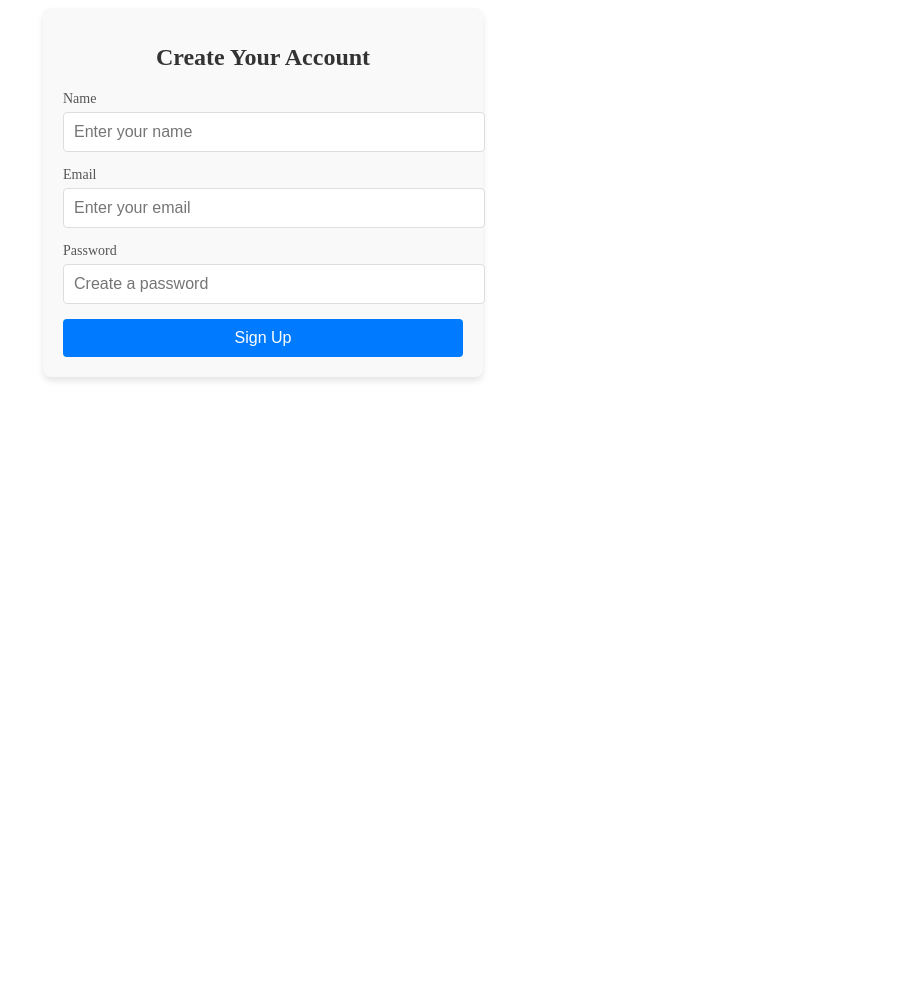
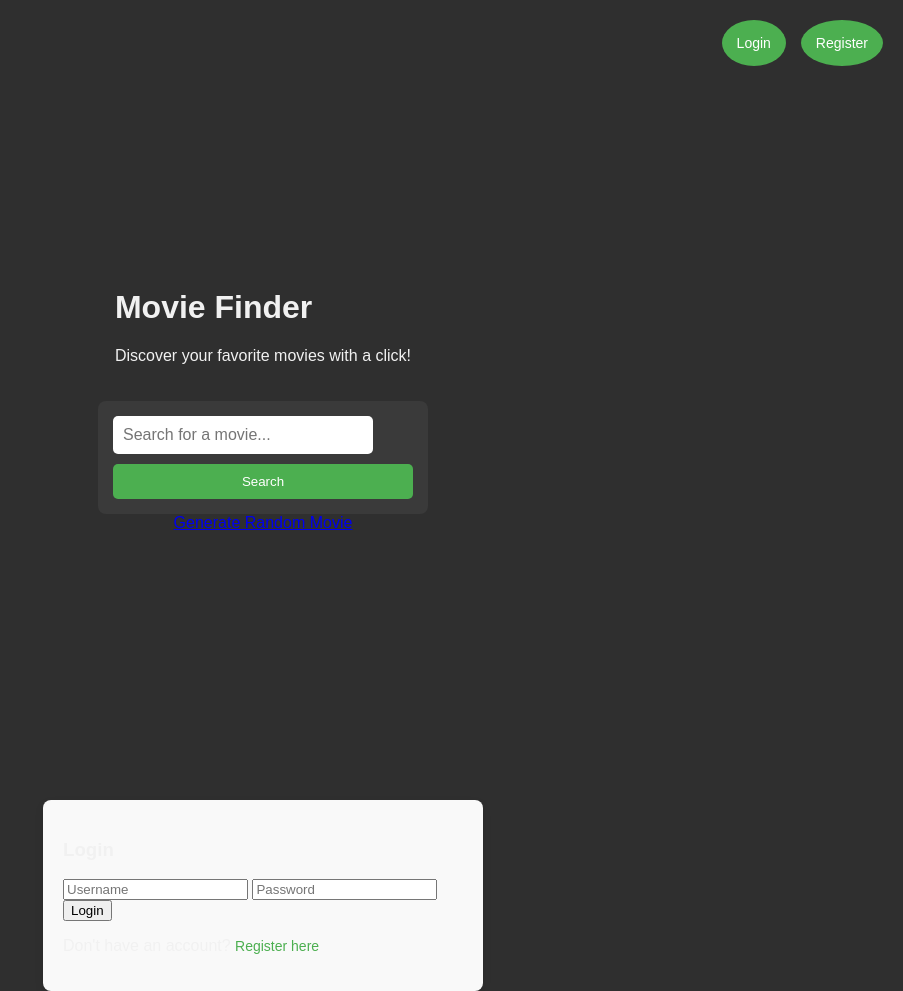
Before and after one commit to ayyericc/Movie-recommender, a Flask app: page /register in a window 1280 px wide. Shown: the whole page, without its empty margins (377-1280 px from the left). Before the commit the page ends 381 px from the top, so only its background shows below. Run offline with Flask 3, Linux system fonts and the light colour scheme; parts of the project's set-up code (start-up, migrations or seed data) failed here and were passed over.

Commit message:
finished the login user code. Couldn't get the page to load logged in to test other features

```diff
--- a/main.py
+++ b/main.py
@@ -79,9 +79,14 @@ with app.app_context():
 #Home page
 @app.route("/")
 def home():
+    if current_user.is_authenticated:
+        print(current_user.username)
 
-
-    return render_template("index.html")
+    return render_template(
+        "index.html",
+        user=current_user.is_authenticated,
+        username=current_user.username if current_user.is_authenticated else None
+    )
 
 
 
@@ -112,34 +117,32 @@ def register():
     return render_template("register.html")
 
 
-
-
 @app.route("/login", methods= ["POST", "GET"])
 def login():
-
     if request.method == "POST":
         email = request.form.get("email")
         password = request.form.get("password")
 
-        #checks to see if the user is in the database
+        # Check if the user is in the database
         result = db.session.execute(db.select(Users).where(Users.email == email))
         user = result.scalar()
-        check_password = check_password_hash(user.password, password)
 
-        if check_password and user:
-            last_page = request.args.get("next")
+        if user and check_password_hash(user.password, password):
+            # Log the user in
             login_user(user.id)
-            #TODO when login is set up correctly change the return value
-            # return redirect(url_for("next") or redirect("dashboard"))
-            return jsonify(successful= "You have been logged in successfully")
+            # Redirect to the homepage after login
+            flash("You have successfully logged in!")
+            time.sleep(1)
+            return redirect(url_for("home"))
+        else:
+            flash("Invalid email or password.")
+            return redirect(url_for("login"))
 
-        else:
-            return jsonify(error= "failed to login")
-                # flash("Email don't exist. Create an account first")
+            # flash("Email don't exist. Create an account first")
                 # return render_template(url_for("register"))
     else:
 
-        return jsonify(page= "loaded the login page")
+        return render_template("login.html")
 
 
 
--- a/static/home.css
+++ b/static/home.css
@@ -1,109 +1,74 @@
-/* General body styling */
+/* General reset and background */
 body {
-    font-family: 'Arial', sans-serif;
-    background: linear-gradient(to right, #ff7e5f, #feb47b);  /* Beautiful gradient background */
     margin: 0;
     padding: 0;
-    display: flex;
-    justify-content: center;
-    align-items: center;
-    height: 100vh;
+    font-family: Arial, sans-serif;
+    background-color: #2f2f2f; /* Dark background for a professional look */
+    color: #f1f1f1; /* Light text color for contrast */
 }
 
-/* Main container for centering the content */
+/* Main container style */
 .main-container {
-    text-align: center;
-    color: white;
-    width: 100%;
-    max-width: 1200px;
-    padding: 20px;
-    background: rgba(0, 0, 0, 0.6);  /* Dark overlay behind content */
-    border-radius: 15px;
-    box-shadow: 0 4px 30px rgba(0, 0, 0, 0.3);
+    display: flex;
+    flex-direction: column;
+    align-items: center;
+    justify-content: center;
+    min-height: 100vh; /* Full viewport height */
 }
 
-/* Header section */
-.header {
-    margin-bottom: 30px;
+/* Welcome message style */
+.welcome-message {
+    font-size: 24px;
+    margin-bottom: 20px;
+    text-align: center;
 }
 
-.header h1 {
-    font-size: 3.5em;
-    margin: 0;
-    color: #ffffff;
-}
-
-.header p {
-    font-size: 1.2em;
-    color: #f1f1f1;
-    margin-top: 10px;
-}
-
-/* Search bar styles */
+/* Search form section */
 .search-container {
-    margin: 20px 0;
-}
-
-.search-form {
-    display: flex;
-    justify-content: center;
-    align-items: center;
+    margin-top: 20px;
+    padding: 15px;
+    background-color: #3a3a3a;
+    border-radius: 8px;
+    width: 300px;
 }
 
 .search-form input[type="text"] {
-    padding: 12px;
-    width: 300px;
-    border-radius: 50px;
+    padding: 10px;
+    font-size: 16px;
+    width: 80%;
+    margin-bottom: 10px;
     border: none;
-    font-size: 1.1em;
-    margin-right: 15px;
-    transition: all 0.3s ease;
+    border-radius: 5px;
 }
 
-.search-form input[type="text"]:focus {
-    outline: none;
-    box-shadow: 0 0 10px rgba(255, 255, 255, 0.5);
+.search-form button {
+    padding: 10px 15px;
+    background-color: #4CAF50;
+    color: white;
+    border: none;
+    border-radius: 5px;
+    cursor: pointer;
+    width: 100%;
 }
 
-.search-button {
-    background-color: #f7df00;
-    color: #1c1c1c;
-    padding: 12px 30px;
-    font-size: 1.1em;
-    font-weight: bold;
-    border-radius: 50px;
-    border: none;
-    cursor: pointer;
-    transition: background-color 0.3s ease, transform 0.3s ease;
+.search-form button:hover {
+    background-color: #45a049;
 }
 
-.search-button:hover {
-    background-color: #e1c200;
-    transform: scale(1.05);
+/* Authentication Bubbles (Login/Logout) */
+.logout-container {
+    margin-top: 20px;
+    text-align: center;
 }
 
-/* Random Movie Generate Button Styling */
-.generate-section {
-    margin-top: 30px;
+.logout-button {
+    background-color: #FF4C4C;
+    color: white;
+    padding: 10px;
+    text-decoration: none;
+    border-radius: 5px;
 }
 
-.generate-button {
-    display: inline-block;
-    background-color: #f7df00;
-    color: #1c1c1c;
-    font-size: 1.2em;
-    font-weight: 600;
-    padding: 15px 30px;
-    text-decoration: none;
-    border-radius: 50px;
-    margin-top: 30px;
-    text-align: center;
-    transition: background-color 0.3s ease, transform 0.3s ease;
-    box-shadow: 0 5px 15px rgba(0, 0, 0, 0.2);
-    position: relative;
+.logout-button:hover {
+    background-color: #e43e3e;
 }
-
-.generate-button:hover {
-    background-color: #e1c200;
-    transform: scale(1.05);
-}
--- a/templates/register.html
+++ b/templates/register.html
@@ -3,29 +3,135 @@
 <head>
     <meta charset="UTF-8">
     <meta name="viewport" content="width=device-width, initial-scale=1.0">
-    <title>{% block title %}Register{% endblock %}</title>
-    <link rel="stylesheet" href="{{ url_for('static', filename='register.css') }}">
+    <title>Movie Finder - Home</title>
+    <link rel="stylesheet" href="{{ url_for('static', filename='home.css') }}">
+    <style>
+        .auth-container {
+            width: 100%;
+            max-width: 400px;
+            margin: 0 auto;
+            padding: 20px;
+            background-color: #f9f9f9;
+            border-radius: 8px;
+            box-shadow: 0 4px 8px rgba(0, 0, 0, 0.1);
+        }
+
+        .auth-form {
+            display: none;
+        }
+
+        .auth-form.active {
+            display: block;
+        }
+
+        .auth-toggle {
+            color: #4CAF50;
+            text-decoration: none;
+            cursor: pointer;
+            font-size: 14px;
+        }
+
+        .auth-bubbles {
+            position: absolute;
+            top: 20px;
+            right: 20px;
+            display: flex;
+            gap: 15px;
+        }
+
+        .auth-bubble {
+            background-color: #4CAF50;
+            color: white;
+            padding: 15px;
+            border-radius: 50%;
+            text-align: center;
+            font-size: 14px;
+            cursor: pointer;
+            transition: background-color 0.3s;
+        }
+
+        .auth-bubble:hover {
+            background-color: #45a049;
+        }
+    </style>
 </head>
 <body>
-    {% block content %}
-    <div class="register-container">
-        <h1 class="register-title">Create Your Account</h1>
-        <form action="{{ url_for('register') }}" method="post" class="register-form">
-            <div class="form-group">
-                <label for="name" class="form-label">Name</label>
-                <input type="text" id="name" name="name" class="form-input" placeholder="Enter your name" required />
-            </div>
-            <div class="form-group">
-                <label for="email" class="form-label">Email</label>
-                <input type="email" id="email" name="email" class="form-input" placeholder="Enter your email" required />
-            </div>
-            <div class="form-group">
-                <label for="password" class="form-label">Password</label>
-                <input type="password" id="password" name="password" class="form-input" placeholder="Create a password" required />
-            </div>
-            <button type="submit" class="btn-primary">Sign Up</button>
-        </form>
+
+    <!-- Main container for the homepage -->
+    <div class="main-container">
+
+        <!-- Header Section -->
+        <header class="header">
+            <h1>Movie Finder</h1>
+            <p>Discover your favorite movies with a click!</p>
+        </header>
+
+        <!-- Search Bar Section -->
+        <div class="search-container">
+            <form action="{{ url_for('search_movie') }}" method="GET" class="search-form">
+                <input type="text" name="query" placeholder="Search for a movie..." required>
+                <button type="submit" class="search-button">Search</button>
+            </form>
+        </div>
+
+        <!-- Random Movie Generator Button -->
+        <div class="generate-section">
+            <a href="{{ url_for('random_movie') }}" class="generate-button">Generate Random Movie</a>
+        </div>
+
     </div>
-    {% endblock %}
+
+    <!-- Authentication Bubbles -->
+    <div class="auth-bubbles">
+        <div class="auth-bubble" onclick="toggleForm('login')">Login</div>
+        <div class="auth-bubble" onclick="toggleForm('register')">Register</div>
+    </div>
+
+    <!-- Authentication Forms -->
+    <div class="auth-container">
+        <!-- Login Form -->
+        <div class="auth-form" id="login-form">
+            <h3>Login</h3>
+            <form action="{{ url_for('login') }}" method="POST" class="login-form">
+                <input type="text" name="username" placeholder="Username" required>
+                <input type="password" name="password" placeholder="Password" required>
+                <button type="submit" class="login-button">Login</button>
+            </form>
+            <p>Don't have an account? <a href="javascript:void(0);" class="auth-toggle" onclick="toggleForm('register')">Register here</a></p>
+        </div>
+
+        <!-- Register Form -->
+        <div class="auth-form" id="register-form">
+            <h3>Register</h3>
+            <form action="{{ url_for('register') }}" method="POST" class="register-form">
+                <input type="text" name="username" placeholder="Username" required>
+                <input type="password" name="password" placeholder="Password" required>
+                <input type="email" name="email" placeholder="Email" required>
+                <button type="submit" class="register-button">Register</button>
+            </form>
+            <p>Already have an account? <a href="javascript:void(0);" class="auth-toggle" onclick="toggleForm('login')">Login here</a></p>
+        </div>
+    </div>
+
+    <script>
+        function toggleForm(formType) {
+            // Hide both forms initially
+            document.getElementById('login-form').classList.remove('active');
+            document.getElementById('register-form').classList.remove('active');
+
+            // Show the selected form
+            if (formType === 'login') {
+                document.getElementById('login-form').classList.add('active');
+            } else {
+                document.getElementById('register-form').classList.add('active');
+            }
+        }
+
+        // Show the login form by default when the page loads
+        window.onload = function() {
+            toggleForm('login');
+        }
+    </script>
+
 </body>
 </html>
```
Also changed, not shown: templates/index.html (+33 -10 lines), templates/login.html (added, +28 -0 lines), static/login.css (added).
